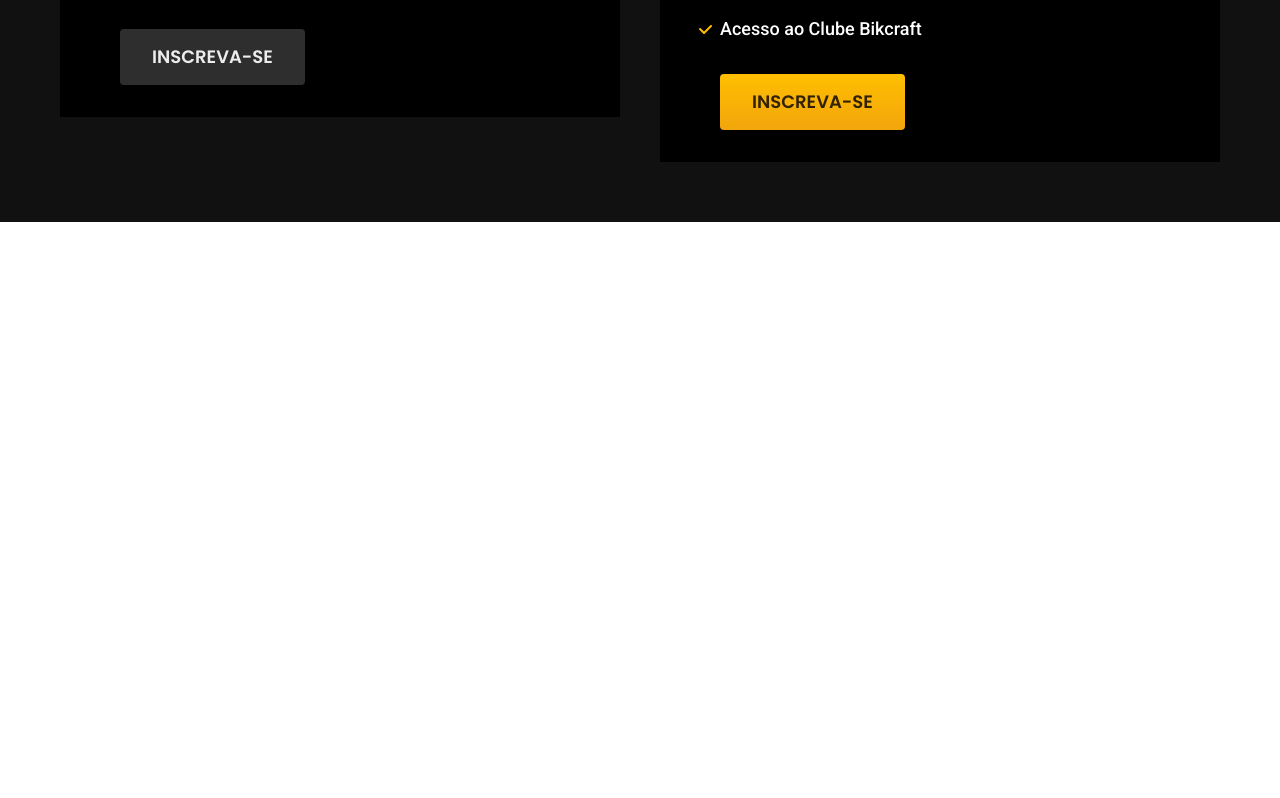
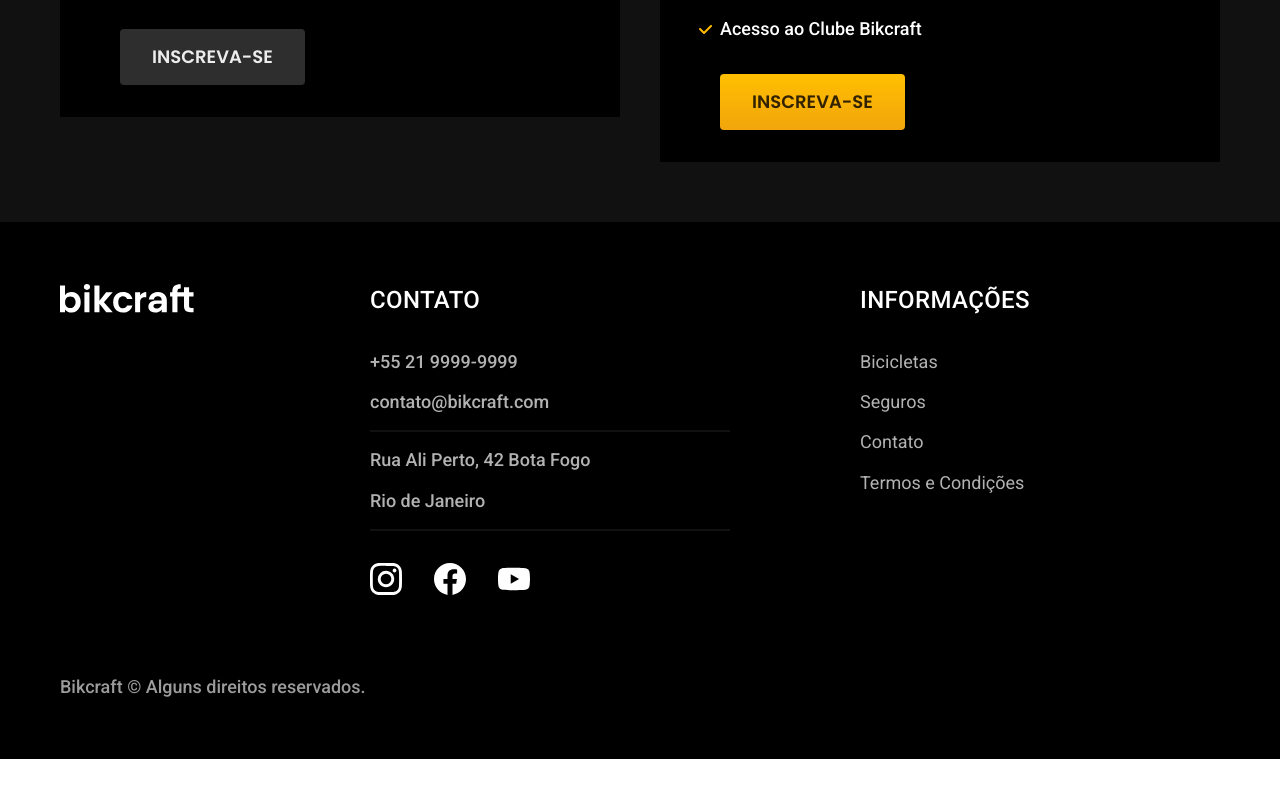
Before and after one commit to Fernandohap20/bikcraft, a plain HTML site: page index.html in a window 1280 px wide. Shown: the part 4145-4943 px from the top of the page. After the commit the page ends 4904 px from the top, so only its background shows below. Drawn offline with Linux system fonts and the light colour scheme.

Commit message:
página principal completa

```diff
--- /dev/null
+++ b/css/gloal/footer.css
@@ -0,0 +1,64 @@
+.footer-bg{
+  background-color: var(--cor-12);
+}
+.footer{
+  display: grid;
+  grid-template-columns: 3fr 5fr 4fr;
+  gap: 2.5rem;
+  padding-top: 3.75rem;
+  padding-bottom: 3.75rem;
+}
+
+.footer h3 {
+  margin-bottom: 2rem;
+}
+
+.footer-contato ul{
+  margin-bottom: 2rem;
+}
+
+.footer-contato li:nth-child(even):after{
+  content: "";
+  display: block;
+  max-width: 22.5rem;
+  height: .125rem;
+  background-color: var(--cor-11);
+  margin-top: 1rem;
+}
+
+.footer li{
+  margin-bottom: 1rem;
+}
+
+.footer-redes{
+  display: flex;
+  gap: 2rem;
+}
+
+.footer a:hover{
+  color: var(--cor-0);
+}
+
+.footer-copy{
+  grid-column: 1/-1;
+  margin-top: 2.5rem;
+}
+
+@media(max-width:50rem){
+  .footer > img {
+    display: none;
+  }
+  .footer{
+    grid-template-columns: 1fr 1fr;
+  }
+}
+
+@media(max-width:600px){
+  .footer{
+    grid-template-columns: 1fr;
+    gap: 3.75rem;
+  }
+  .footer-copy{
+    margin-top: 0px;
+  }
+}
--- a/css/gloal/global.css
+++ b/css/gloal/global.css
@@ -1,7 +1,6 @@
 body{
   margin: 0px;
   font-family:Arial, Helvetica, sans-serif ;
-  padding-bottom: 600px;
   color: #111111;
 }
 ul{
--- a/css/style.css
+++ b/css/style.css
@@ -7,6 +7,7 @@
 @import "././utilidades/cores.css";
 
 @import "././gloal/header.css";
+@import "././gloal/footer.css";
 
 /*HOME*/
 @import "././home/introducao.css";
--- a/index.html
+++ b/index.html
@@ -156,5 +156,43 @@
 
   </article>
 
+  <footer class="footer-bg">
+    <div class="footer container">
+      <img src="./img/bikcraft.svg" alt="">
+      <div class="footer-contato">
+        <h3 class="font-2-l-b cor-0">Contato</h3>
+        <ul class="font-2-m cor-5">
+          <li><a href="tel:+552199999999">+55 21 9999-9999</a></li>
+          <li><a href="mailto:contato@bikcraft.com">contato@bikcraft.com</a></li>
+          <li>Rua Ali Perto, 42 Bota Fogo</li>
+          <li>Rio de Janeiro</li>
+        </ul>
+        <div class="footer-redes">
+          <a href="./">
+            <img src="./img/redes/instagram.svg" alt="Instagram">
+          </a>
+          <a href="./">
+            <img src="./img/redes/facebook.svg" alt="Facebook">
+          </a>
+          <a href="./">
+            <img src="./img/redes/youtube.svg" alt="youtube">
+          </a>
+        </div>
+      </div>
+      <div class="footer-informacoes">
+        <h3 class="font-2-l-b cor-0">Informações</h3>
+        <nav>
+          <ul class="font-1-m cor-5">
+            <li><a href="./bicicletas.html">Bicicletas</a></li>
+            <li><a href="./seguros.html">Seguros</a></li>
+            <li><a href="./contato.html">Contato</a></li>
+            <li><a href="./termos">Termos e Condições</a></li>
+          </ul>
+        </nav>
+      </div>
+      <p class="footer-copy font-2-m cor-6">Bikcraft © Alguns direitos reservados.</p>
+    </div>
+  </footer>
+
 </body>
 </html>
```
